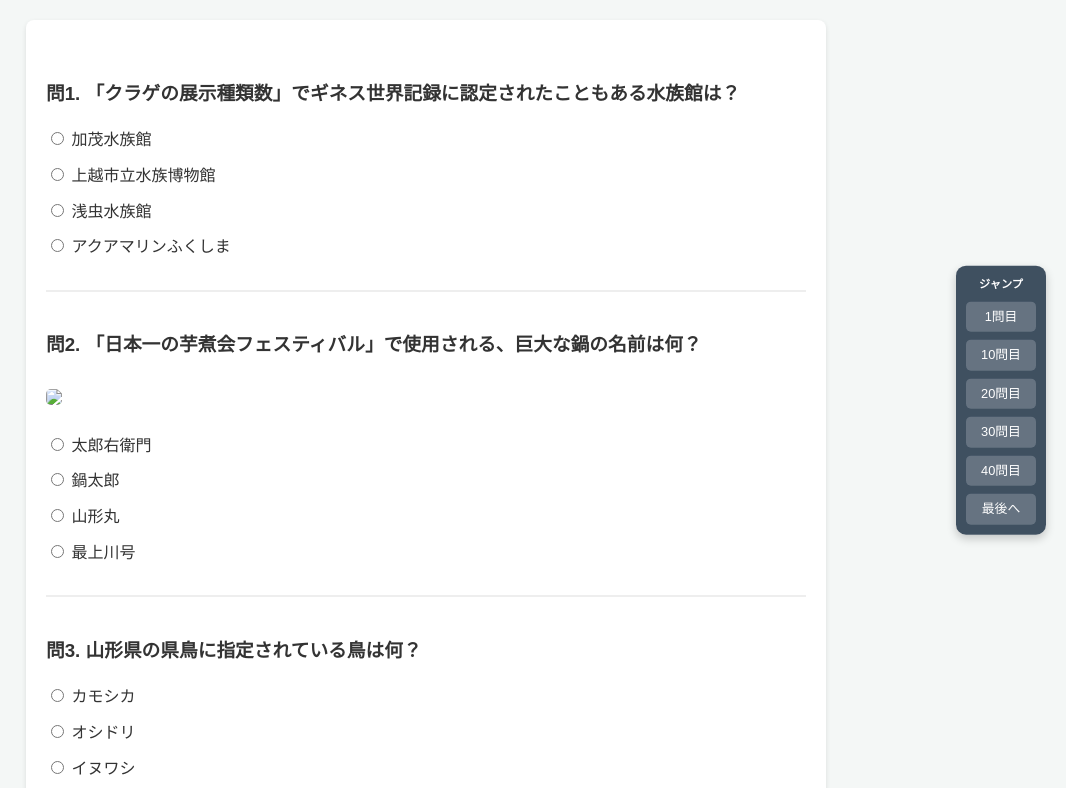
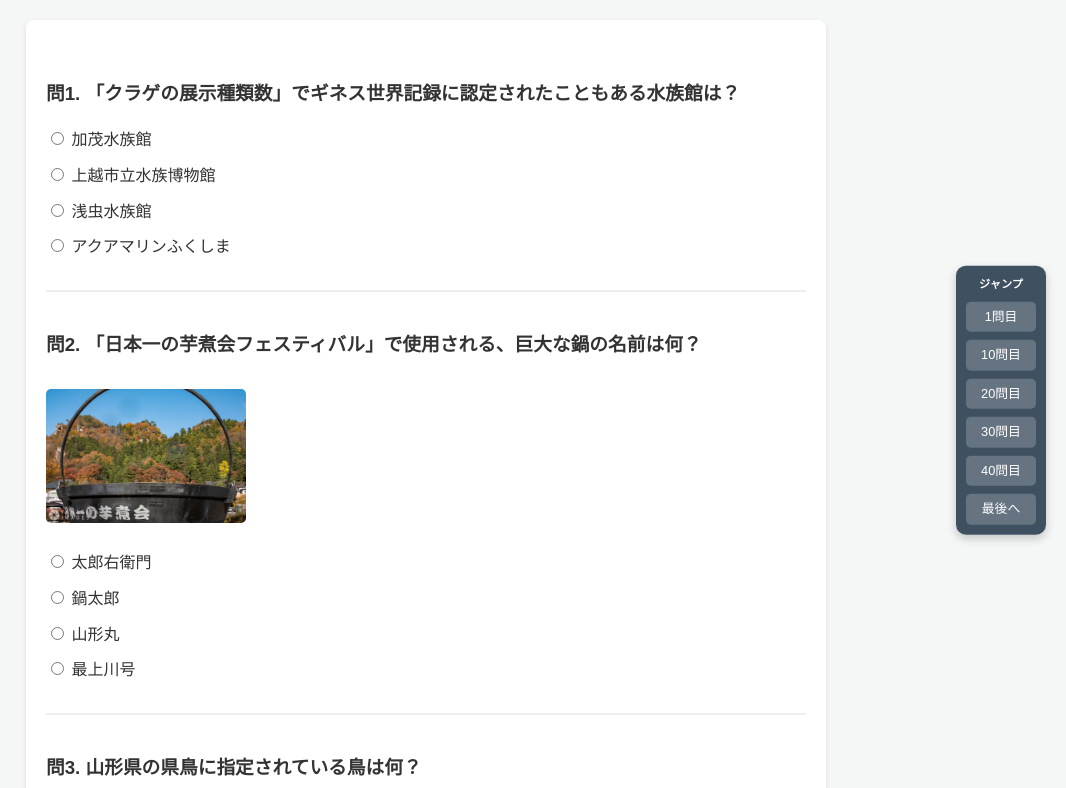
Before and after one commit to letoro-design/quiz-app, a plain HTML site: page question/index.html in a window 1280 px wide. Shown: the top 788 px of the page, without its empty margins (214-1280 px from the left). Drawn offline with Linux system fonts and the light colour scheme.

Commit message:
image path edited

```diff
--- a/question/data/questions.json
+++ b/question/data/questions.json
@@ -21,7 +21,7 @@
     "options": ["太郎右衛門", "鍋太郎", "山形丸", "最上川号"],
     "answer": 1,
     "explanation": "直径6.5メートルもの巨大な鍋は「鍋太郎（なべたろう）」の愛称で親しまれています。",
-    "image": "images/nabetaro.jpg"
+    "image": "data/images/nabetaro.jpg"
   },
   {
     "id": 4,
@@ -69,7 +69,7 @@
     "options": ["山形市", "天童市", "東根市", "寒河江市"],
     "answer": 1,
     "explanation": "天童市は将棋駒の街として世界的に有名です。",
-    "image": "images/shougi.jpg"
+    "image": "data/images/shougi.jpg"
   },
   {
     "id": 10,
@@ -77,7 +77,7 @@
     "options": ["尾花沢市", "大石田町", "村山市", "舟形町"],
     "answer": 0,
     "explanation": "大正ロマン漂う町並みで人気の銀山温泉は、尾花沢市にあります。",
-    "image": "images/ginzan.jpg"
+    "image": "data/images/ginzan.jpg"
   },
   {
     "id": 11,
@@ -85,7 +85,7 @@
     "options": ["雪像", "氷壁", "樹氷", "氷柱"],
     "answer": 2,
     "explanation": "「スノーモンスター」とも呼ばれる樹氷は、蔵王の冬の風物詩です。",
-    "image": "images/juhyo.jpg"
+    "image": "data/images/juhyo.jpg"
   },
   {
     "id": 12,
--- a/question/index.html
+++ b/question/index.html
@@ -48,7 +48,7 @@
 
                 qDiv.innerHTML = `
                     <h3>問${index + 1}. ${q.question}</h3>
-                    ${q.image ? `<img src="${q.image}" class="quiz-img">` : ''}
+                    ${q.image ? `<img src="${q.image}" width="200" class="quiz-img">` : ''}
                     <div class="options">
                         ${q.options.map((opt, i) => `
                             <label>
```
Also changed, not shown: question/result.html (+1 -0 lines).
